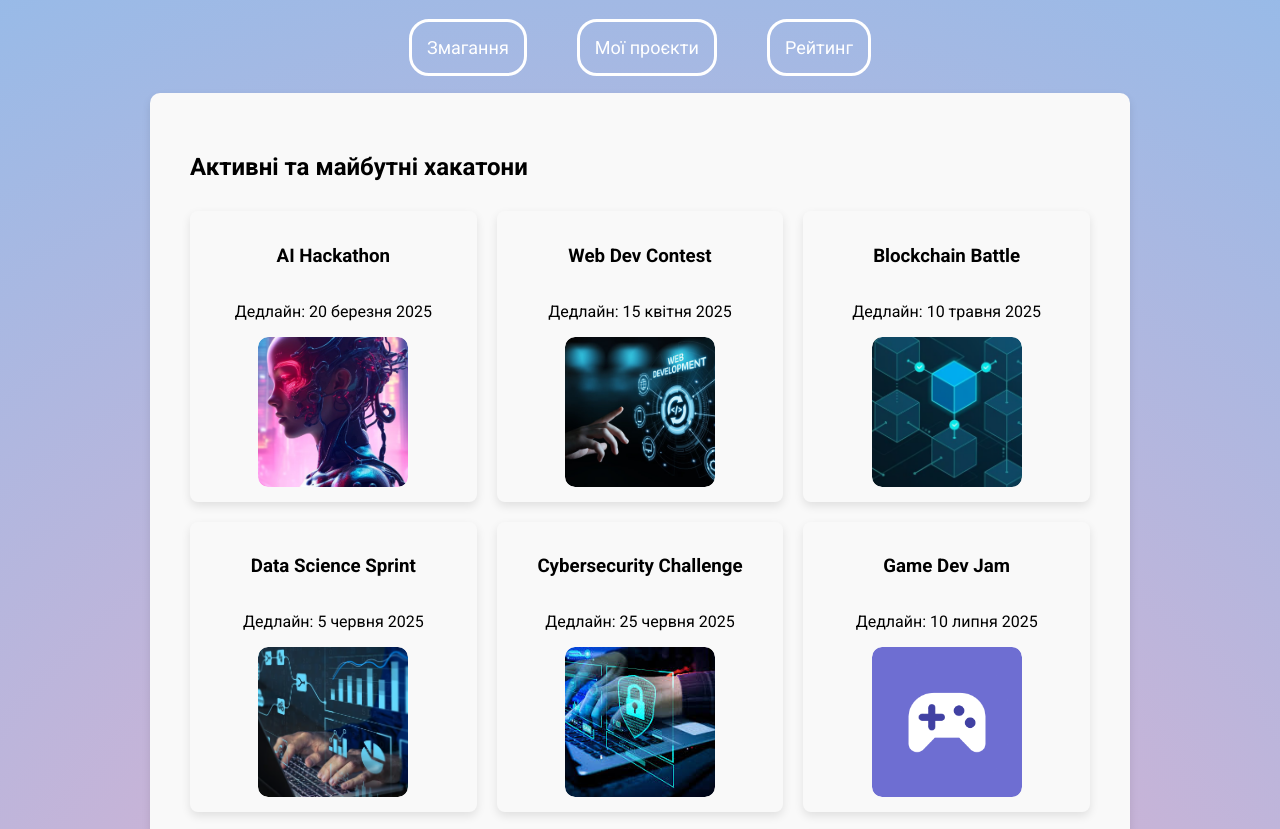
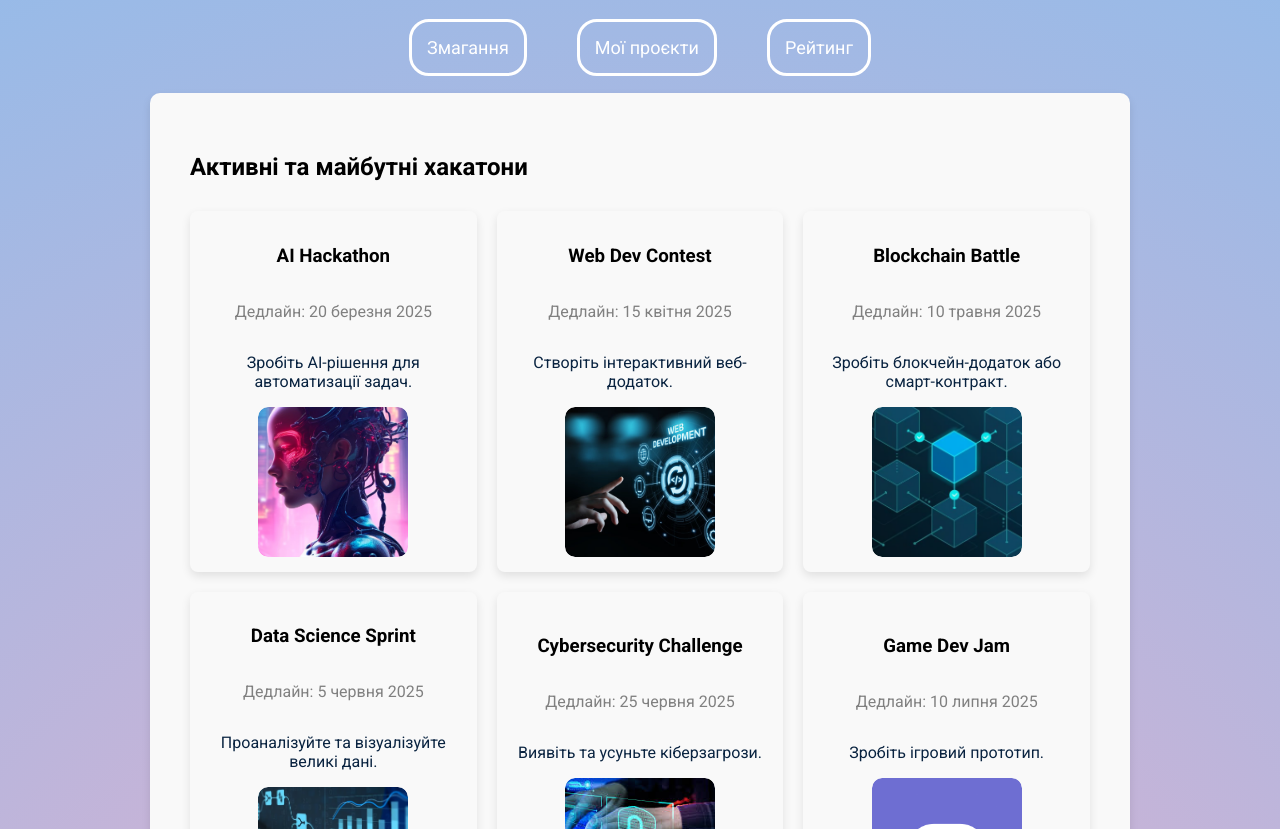
Before and after one commit to kolyakr/kolyakr.github.io, a plain HTML site: page lab1/index.html in a window 1280 px wide. Shown: the part 77-906 px from the top of the page. Drawn offline with Linux system fonts and the light colour scheme.

Commit message:
add styles to project section

```diff
--- a/lab1/index.html
+++ b/lab1/index.html
@@ -30,6 +30,7 @@
         <li class="grid-item">
           <h3 class="hackathon-title">AI Hackathon</h3>
           <p class="deadline">Дедлайн: 20 березня 2025</p>
+          <p class="rules">Зробіть AI-рішення для автоматизації задач.</p>
           <div class="image-wrapper">
             <img class="img" src="./images/ai.webp" alt="AI Hackathon" />
           </div>
@@ -37,6 +38,7 @@
         <li class="grid-item">
           <h3 class="hackathon-title">Web Dev Contest</h3>
           <p class="deadline">Дедлайн: 15 квітня 2025</p>
+          <p class="rules">Створіть інтерактивний веб-додаток.</p>
           <div class="image-wrapper">
             <img class="img" src="./images/web-dev.jpg" alt="Web Dev Contest" />
           </div>
@@ -44,6 +46,7 @@
         <li class="grid-item">
           <h3 class="hackathon-title">Blockchain Battle</h3>
           <p class="deadline">Дедлайн: 10 травня 2025</p>
+          <p class="rules">Зробіть блокчейн-додаток або смарт-контракт.</p>
           <div class="image-wrapper">
             <img
               class="img"
@@ -55,6 +58,7 @@
         <li class="grid-item">
           <h3 class="hackathon-title">Data Science Sprint</h3>
           <p class="deadline">Дедлайн: 5 червня 2025</p>
+          <p class="rules">Проаналізуйте та візуалізуйте великі дані.</p>
           <div class="image-wrapper">
             <img
               class="img"
@@ -66,6 +70,7 @@
         <li class="grid-item">
           <h3 class="hackathon-title">Cybersecurity Challenge</h3>
           <p class="deadline">Дедлайн: 25 червня 2025</p>
+          <p class="rules">Виявіть та усуньте кіберзагрози.</p>
           <div class="image-wrapper">
             <img
               class="img"
@@ -77,6 +82,7 @@
         <li class="grid-item">
           <h3 class="hackathon-title">Game Dev Jam</h3>
           <p class="deadline">Дедлайн: 10 липня 2025</p>
+          <p class="rules">Зробіть ігровий прототип.</p>
           <div class="image-wrapper">
             <img class="img" src="./images/game.png" alt="Game Dev Jam" />
           </div>
@@ -84,6 +90,7 @@
         <li class="grid-item">
           <h3 class="hackathon-title">FinTech Innovators</h3>
           <p class="deadline">Дедлайн: 1 серпня 2025</p>
+          <p class="rules">Створіть фінансове рішення або платформу.</p>
           <div class="image-wrapper">
             <img
               class="img"
@@ -95,6 +102,7 @@
         <li class="grid-item">
           <h3 class="hackathon-title">IoT Challenge</h3>
           <p class="deadline">Дедлайн: 15 серпня 2025</p>
+          <p class="rules">Зробіть IoT-пристрій або рішення.</p>
           <div class="image-wrapper">
             <img class="img" src="./images/iot.svg" alt="IoT Challenge" />
           </div>
@@ -102,6 +110,7 @@
         <li class="grid-item">
           <h3 class="hackathon-title">Healthcare AI Hack</h3>
           <p class="deadline">Дедлайн: 30 серпня 2025</p>
+          <p class="rules">Зробіть AI-рішення для медицини та здоров'я.</p>
           <div class="image-wrapper">
             <img
               class="img"
@@ -113,6 +122,7 @@
         <li class="grid-item">
           <h3 class="hackathon-title">AR/VR Innovation Jam</h3>
           <p class="deadline">Дедлайн: 25 вересня 2025</p>
+          <p class="rules">Створіть AR/VR-додаток.</p>
           <div class="image-wrapper">
             <img class="img" src="./images/vr.jpg" alt="AR/VR Innovation Jam" />
           </div>
--- a/lab1/styles.css
+++ b/lab1/styles.css
@@ -198,6 +198,7 @@ nav ul li a.active {
 
 .project-card {
   background: white;
+  border: 5px solid rgb(224, 185, 198);
   padding: 20px;
   border-radius: 8px;
   box-shadow: 0 2px 10px rgba(0, 0, 0, 0.1);
@@ -213,7 +214,7 @@ nav ul li a.active {
 .project-title {
   font-size: 18px;
   margin-bottom: 10px;
-  color: #333;
+  color: rgb(85, 58, 67);
 }
 
 .project-description {
@@ -223,7 +224,7 @@ nav ul li a.active {
 }
 
 .btn {
-  background: #007bff;
+  background: rgb(224, 185, 198);
   color: white;
   padding: 8px 15px;
   border: none;
@@ -233,7 +234,7 @@ nav ul li a.active {
 }
 
 .btn:hover {
-  background: #0056b3;
+  background: rgb(237, 92, 140);
 }
 
 .ranking-container {
@@ -279,3 +280,49 @@ nav ul li a.active {
   );
   font-weight: bold;
 }
+
+.grid-item {
+  opacity: 0;
+  transform: translateY(30px);
+  animation: fadeInUp 0.8s ease-out forwards;
+}
+
+.grid-item:nth-child(1) {
+  animation-delay: 0.2s;
+}
+.grid-item:nth-child(2) {
+  animation-delay: 0.4s;
+}
+.grid-item:nth-child(3) {
+  animation-delay: 0.6s;
+}
+
+@keyframes fadeInUp {
+  from {
+    opacity: 0;
+    transform: translateY(50px);
+  }
+  to {
+    opacity: 1;
+    transform: translateY(0);
+  }
+}
+
+.section {
+  opacity: 0;
+  transform: translateY(50px);
+  animation: fadeInUp 0.3s ease-out forwards;
+}
+
+:has(.section) {
+  animation: fadeInUp 0.3s ease-out forwards;
+}
+
+.deadline {
+  color: grey;
+}
+
+.rules {
+  font-size: 700;
+  color: rgb(9, 35, 64);
+}
```
